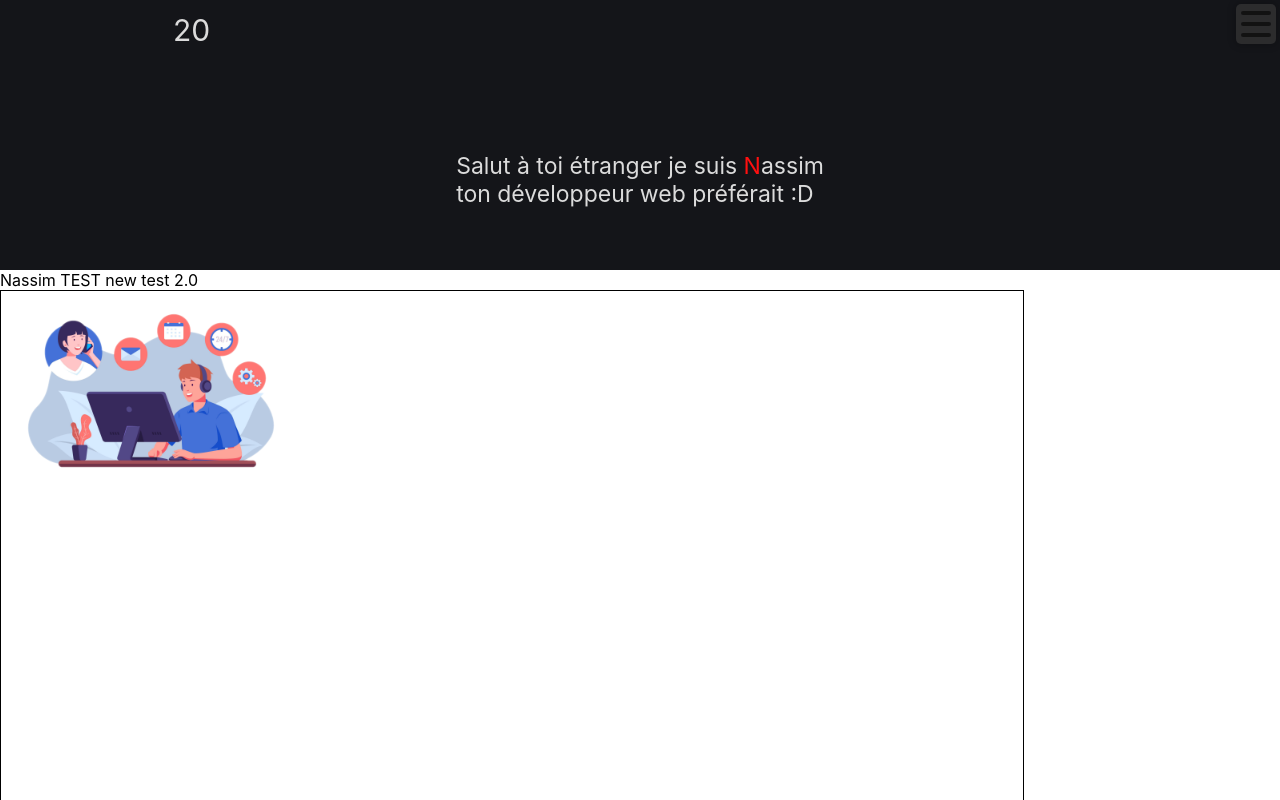
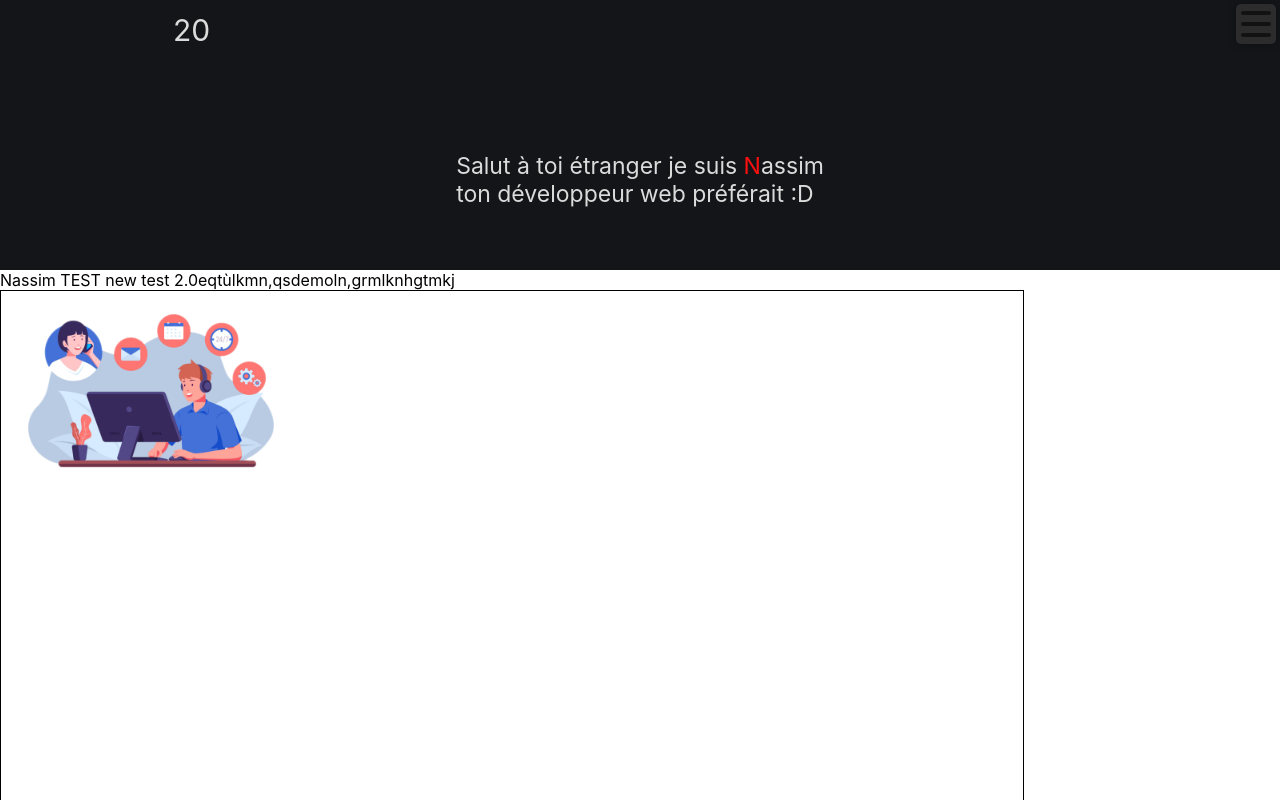
Before and after one commit to NG20NG/portfoliong, a Next.js app: page / in a window 1280 px wide. Shown: the top 800 px of the page. Built offline with nearby package versions, Linux system fonts and the light colour scheme.

Commit message:
'update'

```diff
--- a/pages/index.tsx
+++ b/pages/index.tsx
@@ -11,7 +11,7 @@ const Home: NextPage = () => {
         <link rel="icon" href="/favicon.ico" />
       </Head>
       <main>
-        Nassim TEST new test 2.0
+        Nassim TEST new test 2.0eqtùlkmn,qsdemoln,grmlknhgtmkj
         <div className={i.cards}></div>
         <br />
         <br />
```
